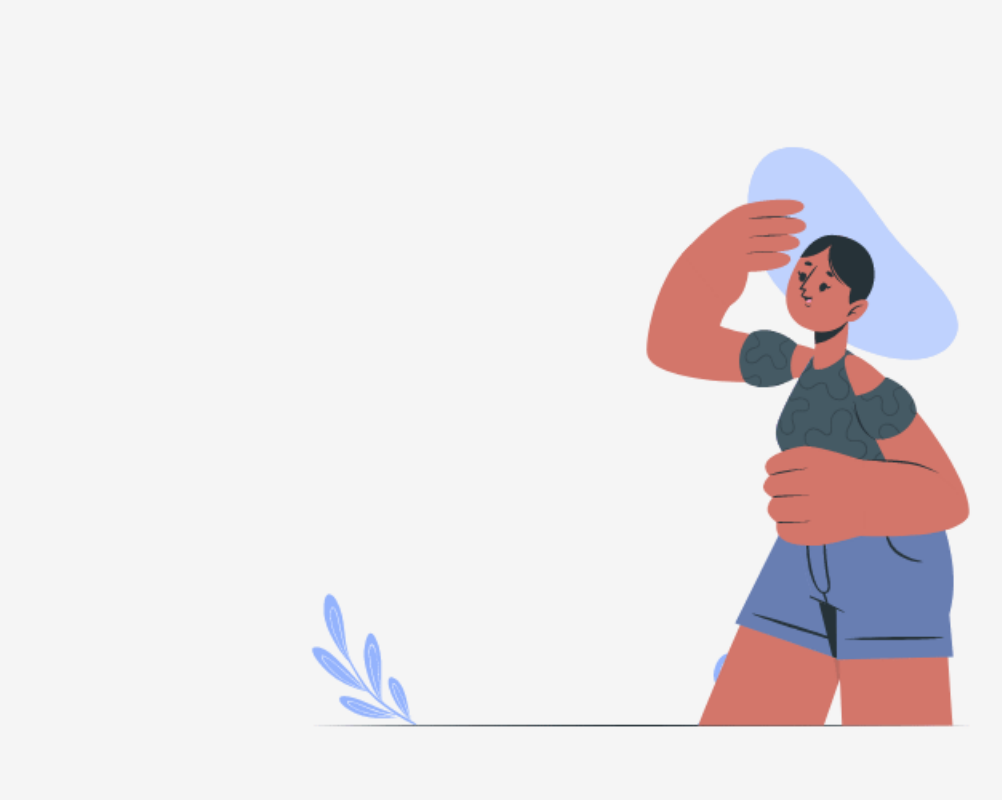
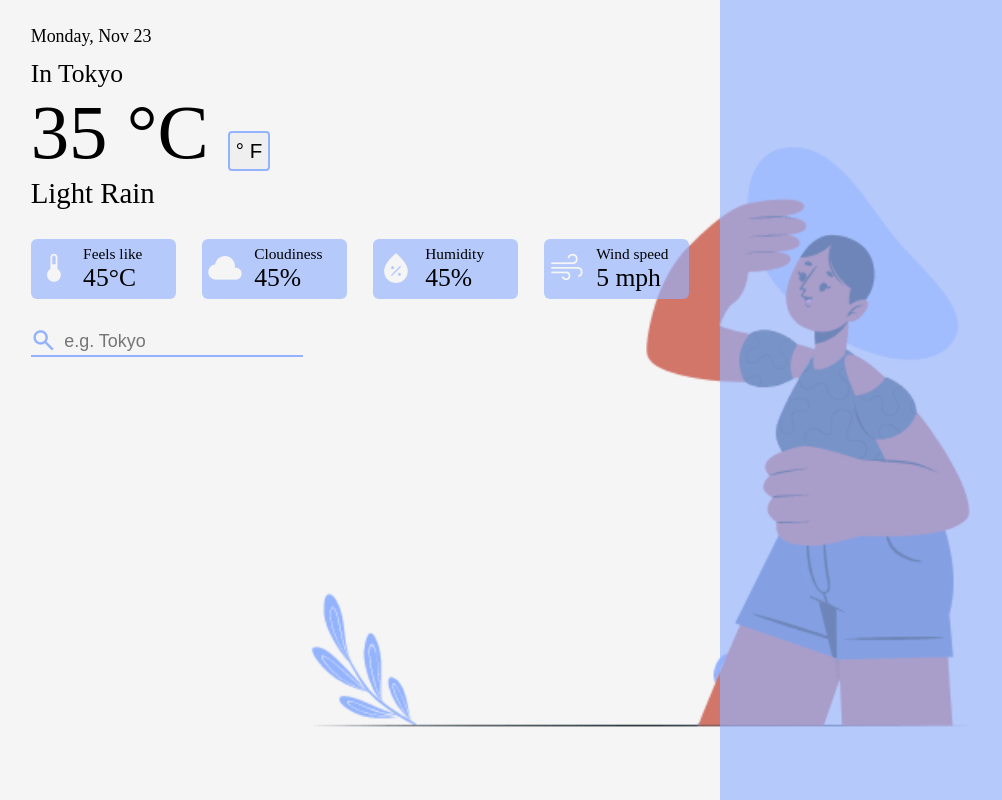
Before and after one commit to Ruchita1010/weather-link, a website built with webpack: page src/template.html in a window 1280 px wide. Shown: the whole page, without its empty margins (0-1002 px from the left). Built offline with nearby package versions, Linux system fonts and the light colour scheme.

Commit message:
feat: add template for weather details and search box

```diff
--- a/src/index.js
+++ b/src/index.js
@@ -1,3 +1,4 @@
 import './styles/main.css';
+import './styles/weather.css';
 
 console.log('hdfk');
--- a/src/styles/main.css
+++ b/src/styles/main.css
@@ -6,13 +6,25 @@
 
 :root {
   --primary: hsl(0, 0%, 96%);
+  --secondary: rgba(148, 179, 253);
+  --secondary-transparent: rgba(148, 179, 253, 0.65);
 }
 
-.container {
-  min-height: 100vh;
-  display: grid;
-  place-items: center;
+body {
   background: url(../assets/bg-gifs/Atmosphere.gif) no-repeat center
     center/contain;
   background-color: var(--primary);
 }
+
+.container {
+  max-width: 100%;
+  min-height: 100vh;
+  display: flex;
+  justify-content: space-between;
+  flex-wrap: wrap;
+}
+
+.watch-cities {
+  flex: 1 0 400px;
+  background-color: var(--secondary-transparent);
+}
--- /dev/null
+++ b/src/styles/weather.css
@@ -0,0 +1,122 @@
+.weather {
+  flex: 2 0 400px;
+  padding: 2vmax 2.4vmax;
+}
+
+#date {
+  font-size: clamp(1rem, 1.4vmax, 1.8rem);
+  margin-bottom: 1vmax;
+}
+
+#city {
+  font-size: clamp(1.4rem, 2vmax, 3rem);
+}
+
+#temp {
+  font-size: clamp(3rem, 6vmax, 8rem);
+}
+
+.toggle-unit-btn {
+  padding: 6px;
+  font-size: clamp(0.8rem, 1.6vmax, 1.6rem);
+  border-radius: 4px;
+  border: 2px solid var(--secondary);
+  outline: none;
+}
+
+.toggle-unit-btn:hover {
+  cursor: pointer;
+}
+
+#description {
+  font-size: clamp(1.8rem, 2.2vmax, 4rem);
+}
+
+.weather-details {
+  display: grid;
+  grid-template-columns: repeat(auto-fit, minmax(120px, 1fr));
+  gap: 2vmax;
+  margin: 2.2vmax 0;
+}
+
+.weather-detail {
+  display: flex;
+  align-items: center;
+  background-color: var(--secondary-transparent);
+  border-radius: 6px;
+}
+
+.material-symbols-outlined {
+  display: grid;
+  place-content: center;
+  font-variation-settings: 'FILL' 1, 'wght' 200, 'GRAD' 200, 'opsz' 48;
+}
+
+.weather-detail-icon {
+  height: 100%;
+  padding: 4px;
+  color: var(--primary);
+  font-size: clamp(2rem, 3vmax, 5rem);
+}
+
+.weather-data {
+  height: 100%;
+  display: flex;
+  justify-content: center;
+  flex-direction: column;
+  padding: 6px;
+}
+
+.label {
+  font-size: clamp(0.8rem, 1.2vmax, 2rem);
+  white-space: nowrap;
+}
+
+.value {
+  font-size: clamp(1.4rem, 2vmax, 4rem);
+  word-break: break-all;
+}
+
+#search {
+  height: clamp(1.8rem, 2.4vmax, 4rem);
+  display: flex;
+  place-items: center start;
+}
+
+#search-btn {
+  height: 100%;
+  border: none;
+  background-color: var(--primary);
+  border-bottom: 2px solid var(--secondary);
+}
+
+#search-icon {
+  font-size: clamp(1.4rem, 2vmax, 5rem);
+  color: var(--secondary);
+  font-variation-settings: 'FILL' 1, 'wght' 800, 'GRAD' 200, 'opsz' 48;
+}
+
+input[type='search'] {
+  height: 100%;
+  padding: 8px;
+  font-size: clamp(1rem, 1.4vmax, 2rem);
+  background-color: transparent;
+  border: none;
+  border-bottom: 2px solid var(--secondary);
+  outline: none;
+}
+
+/* For Tablet and below */
+@media (max-width: 768px) {
+  #date {
+    margin-bottom: 1.8vmax;
+  }
+
+  .weather-details {
+    margin: 4vmax 0;
+  }
+
+  #search {
+    margin: 6vmax 0;
+  }
+}
--- a/src/template.html
+++ b/src/template.html
@@ -4,9 +4,69 @@
     <meta charset="UTF-8" />
     <meta http-equiv="X-UA-Compatible" content="IE=edge" />
     <meta name="viewport" content="width=device-width, initial-scale=1.0" />
+    <link
+      rel="stylesheet"
+      href="https://fonts.googleapis.com/css2?family=Material+Symbols+Outlined:opsz,wght,FILL,GRAD@20..48,100..700,0..1,-50..200" />
     <title>Weather App</title>
   </head>
   <body>
-    <div class="container"></div>
+    <div class="container">
+      <div class="weather">
+        <div id="date">Monday, Nov 23</div>
+        <div id="city">In Tokyo</div>
+        <div id="temp">
+          35 &deg;C
+          <button class="btn toggle-unit-btn">&deg; F</button>
+        </div>
+        <div id="description">Light Rain</div>
+        <div class="weather-details">
+          <div class="weather-detail">
+            <span class="material-symbols-outlined weather-detail-icon">
+              thermometer
+            </span>
+            <div class="weather-data">
+              <span class="label">Feels like</span>
+              <span class="value" id="feels-like">45&deg;C</span>
+            </div>
+          </div>
+          <div class="weather-detail">
+            <span class="material-symbols-outlined weather-detail-icon">
+              cloud
+            </span>
+            <div class="weather-data">
+              <span class="label">Cloudiness</span>
+              <span class="value" id="cloudiness">45%</span>
+            </div>
+          </div>
+          <div class="weather-detail">
+            <span class="material-symbols-outlined weather-detail-icon">
+              humidity_percentage
+            </span>
+            <div class="weather-data">
+              <span class="label">Humidity</span>
+              <span class="value" id="humidity">45%</span>
+            </div>
+          </div>
+          <div class="weather-detail">
+            <span class="material-symbols-outlined weather-detail-icon">
+              air
+            </span>
+            <div class="weather-data">
+              <span class="label">Wind speed</span>
+              <span class="value" id="wind-speed">5 mph</span>
+            </div>
+          </div>
+        </div>
+        <form class="user-input" id="search">
+          <button type="submit" class="btn" id="search-btn">
+            <span class="material-symbols-outlined" id="search-icon">
+              search
+            </span>
+          </button>
+          <input type="search" id="search-box" placeholder="e.g. Tokyo" />
+        </form>
+      </div>
+      <div class="watch-cities"></div>
+    </div>
   </body>
 </html>
```
Also changed, not shown: dist/bundle.js, dist/index.html.
